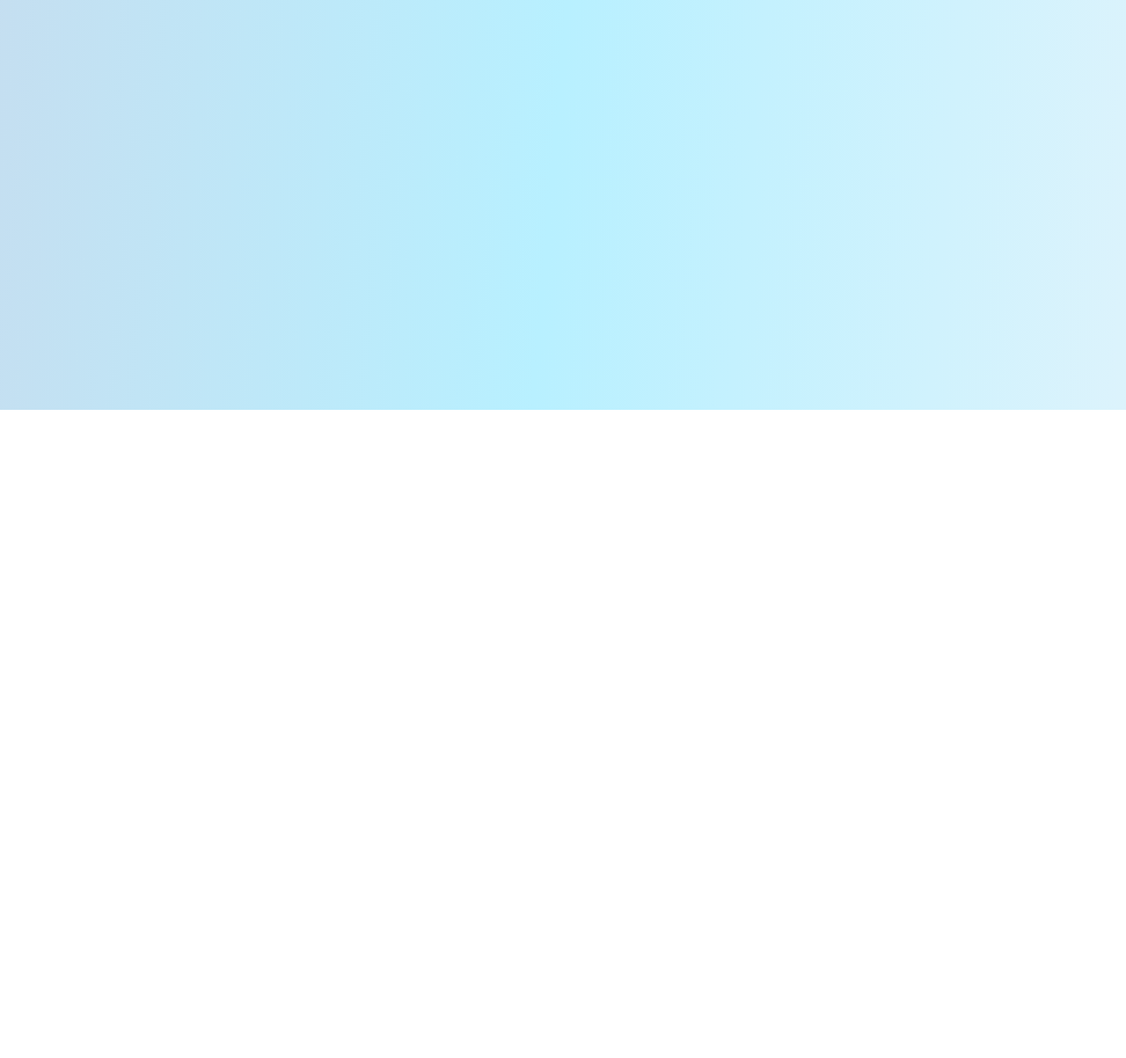
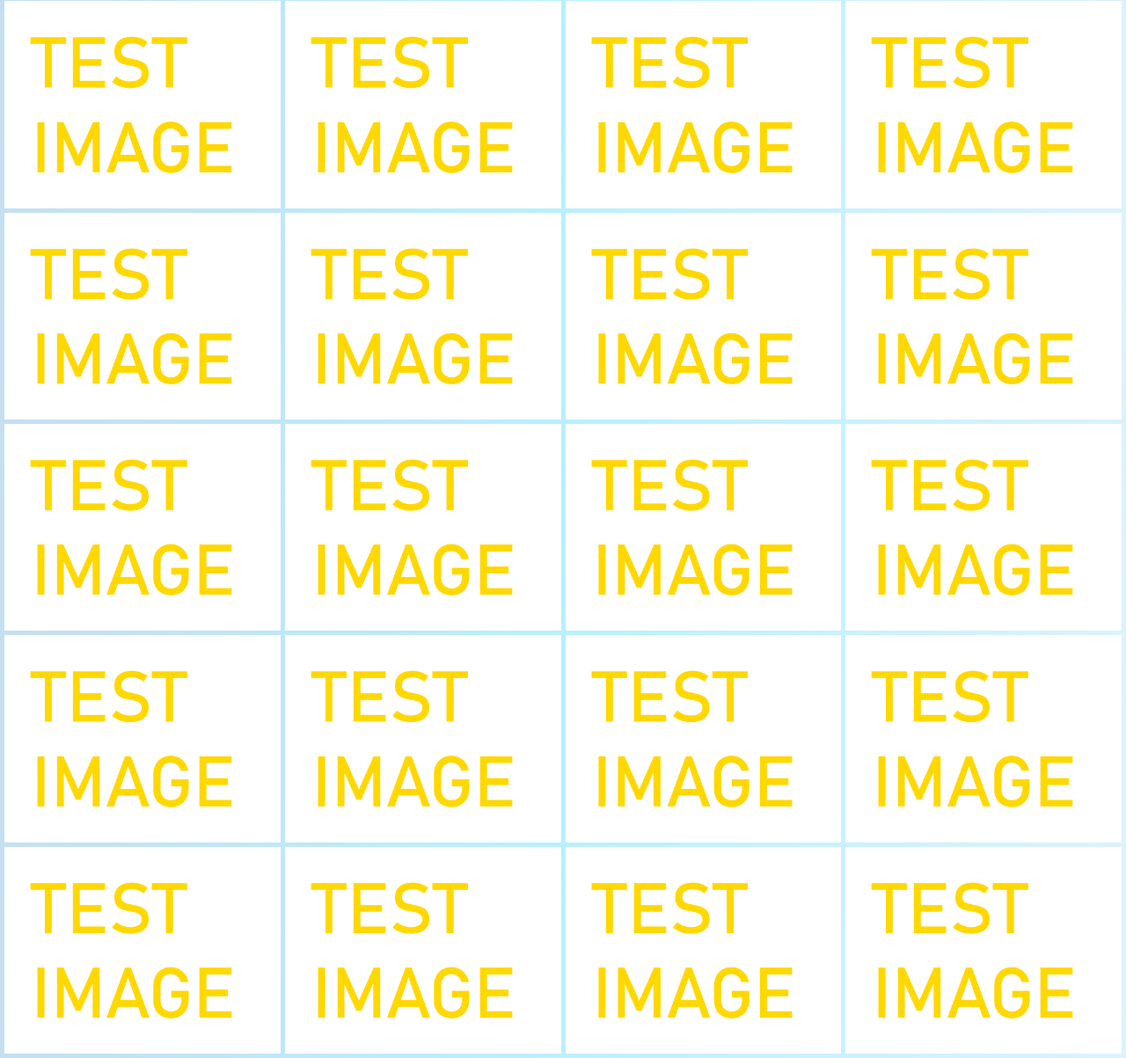
Before and after one commit to nathan-secjadas/patterns-in-the-modern-world, a plain HTML site: page gallery.html in a window 1280 px wide. Shown: the part 334-1537 px from the top of the page at 88% size. Before the commit the page ends 800 px from the top, so only its background shows below. Drawn offline with Linux system fonts and the light colour scheme.

Commit message:
Gallery v1

```diff
--- /dev/null
+++ b/gallery.css
@@ -0,0 +1,17 @@
+.gallery {
+    padding: 5px 5px 5px 5px;
+
+    display: grid;
+    grid-template-columns: 0.25fr 0.25fr 0.25fr 0.25fr;
+    column-gap: 5px;
+    row-gap: 5px;
+    align-items: center;
+
+    overflow: hidden;
+    }
+
+img {
+    width: 100%;
+    height: auto;
+    display: block;
+    }
--- a/gallery.html
+++ b/gallery.html
@@ -1,13 +1,16 @@
 <!DOCTYPE html>
 <html lang="en">
+
 <head>
     <meta charset="UTF-8">
     <link href='https://fonts.googleapis.com/css?family=Pixelify Sans' rel='stylesheet'>
     <link rel="icon" href="assets/icon.ico">
     <meta name="viewport" content="width=device-width, initial-scale=1.0">
     <link rel="stylesheet" href="style.css">
+    <link rel="stylesheet" href="gallery.css">
     <title>Patterns in the Modern World</title>
 </head>
+
 <body>
     <div class="cursor"></div>
     <header class="nav-header">
@@ -20,5 +23,36 @@
     </header>
     <script src="cursor.js"></script>
 </body>
+    <div class="gallery">
+        <img src="images/dummy_img.png">
+        <img src="images/dummy_img.png">
+        <img src="images/dummy_img.png">
+        <img src="images/dummy_img.png">
+
+        <img src="images/dummy_img.png">
+        <img src="images/dummy_img.png">
+        <img src="images/dummy_img.png">
+        <img src="images/dummy_img.png">
+
+        <img src="images/dummy_img.png">
+        <img src="images/dummy_img.png">
+        <img src="images/dummy_img.png">
+        <img src="images/dummy_img.png">
+
+        <img src="images/dummy_img.png">
+        <img src="images/dummy_img.png">
+        <img src="images/dummy_img.png">
+        <img src="images/dummy_img.png">
+
+        <img src="images/dummy_img.png">
+        <img src="images/dummy_img.png">
+        <img src="images/dummy_img.png">
+        <img src="images/dummy_img.png">
+
+        <img src="images/dummy_img.png">
+        <img src="images/dummy_img.png">
+        <img src="images/dummy_img.png">
+        <img src="images/dummy_img.png">
+    </div>
+
 </html>
-<!--this is a note-->
```
